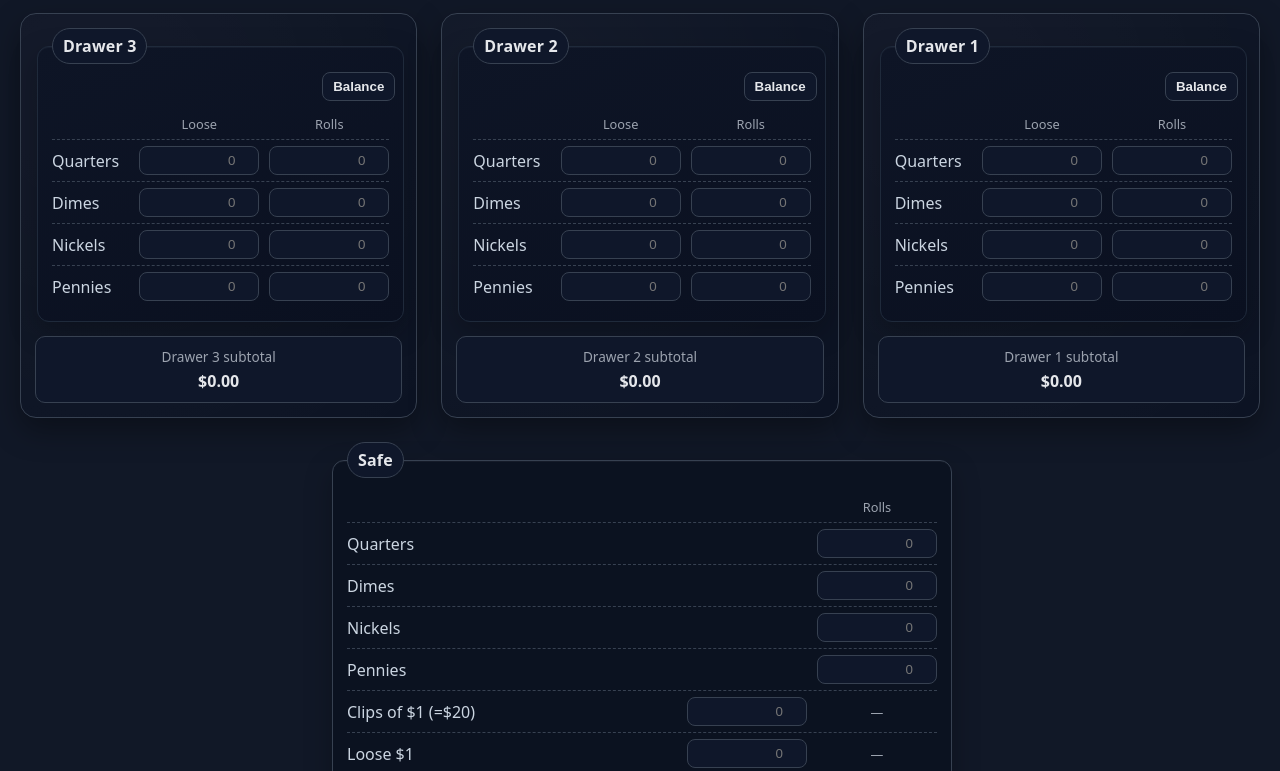
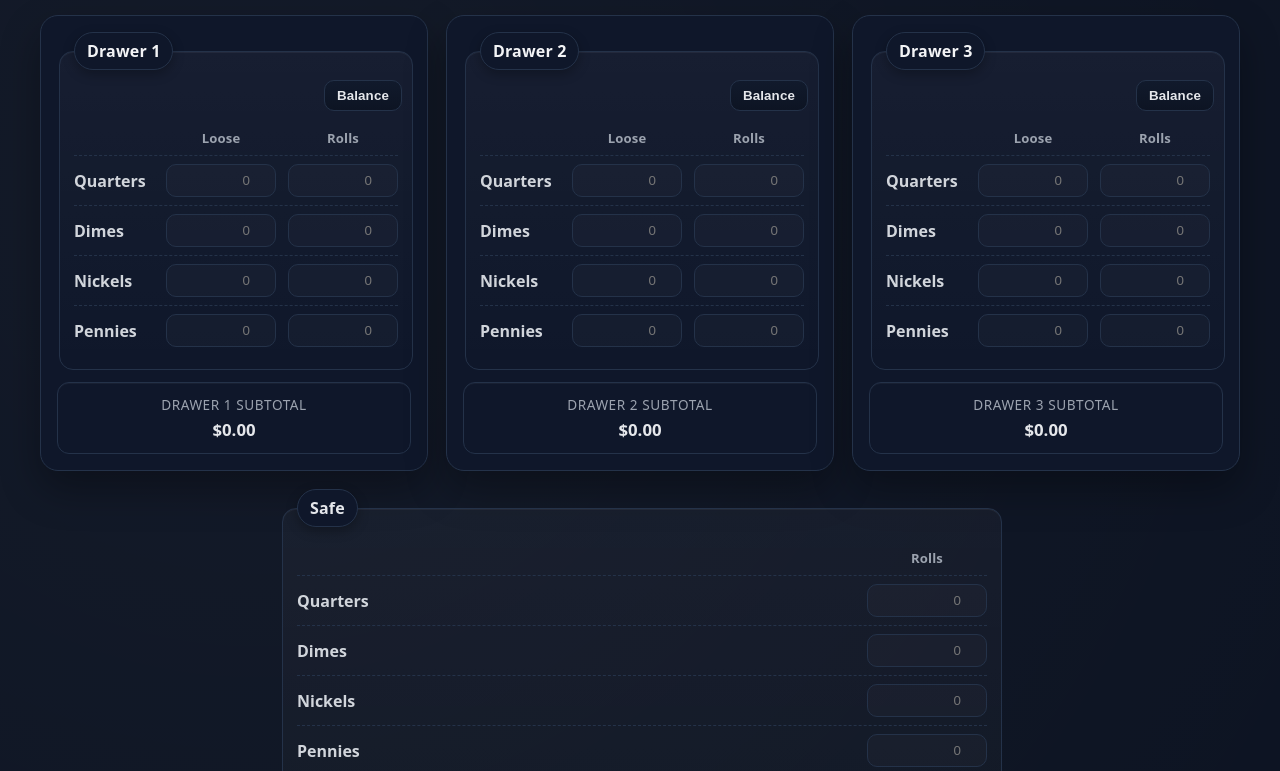
Before and after one commit to htmlarson/DateSticker, a plain HTML site: page count/index.html in a window 1280 px wide. Shown: the part 102-873 px from the top of the page. Drawn offline with Linux system fonts and the light colour scheme; no server answers.

Commit message:
Refine drawer layout styling

```diff
--- a/count/index.html
+++ b/count/index.html
@@ -5,60 +5,64 @@
   <meta name="viewport" content="width=device-width, initial-scale=1" />
   <title>Change Count</title>
   <style>
-    :root { --bg:#111827; --ink:#e5e7eb; --line:#374151; }
+    :root { --bg:#0b1221; --panel:#0f172a; --ink:#e5e7eb; --line:#243249; --muted:#9ca3af; }
     *{box-sizing:border-box}
-    body{margin:0;font-family:system-ui,-apple-system,Segoe UI,Roboto,Ubuntu,Cantarell,Noto Sans,sans-serif;background:var(--bg);color:var(--ink);padding:20px}
-    h1{margin:0 0 12px;text-align:center}
-    .wrap{display:grid;grid-template-columns:repeat(auto-fit,minmax(300px,1fr));gap:24px;align-items:start}
-    .colwrap{display:grid;gap:14px;height:100%;align-self:start;padding:14px;border:1px solid var(--line);border-radius:16px;background:radial-gradient(circle at 20% 20%,rgba(255,255,255,.04),rgba(255,255,255,0)),#0c1323;box-shadow:0 12px 30px rgba(0,0,0,.35)}
-    .colwrap--safe{grid-column:1/-1;max-width:620px;justify-self:center;width:100%;padding:0;background:none;border:0;box-shadow:none}
+    body{margin:0;font-family:system-ui,-apple-system,Segoe UI,Roboto,Ubuntu,Cantarell,Noto Sans,sans-serif;background:radial-gradient(circle at 20% 20%,rgba(255,255,255,.04),rgba(255,255,255,0)),var(--bg);color:var(--ink);padding:24px}
+    .page{max-width:1200px;margin:0 auto}
+    h1{margin:0 0 10px;text-align:center;letter-spacing:.01em}
+    .wrap{display:grid;grid-template-columns:repeat(auto-fit,minmax(320px,1fr));gap:18px;align-items:start;margin-top:10px}
+    .colwrap{display:grid;gap:12px;height:100%;align-self:start;padding:16px;border:1px solid var(--line);border-radius:18px;background:var(--panel);box-shadow:0 18px 40px rgba(0,0,0,.32)}
+    .colwrap--safe{grid-column:1/-1;max-width:720px;justify-self:center;width:100%;padding:0;background:none;border:0;box-shadow:none}
     @media (max-width:900px){.wrap{grid-template-columns:1fr}}
 
-    fieldset{border:1px solid var(--line);border-radius:12px;min-width:0;width:100%;background:#0b1220;box-shadow:inset 0 1px 0 rgba(255,255,255,.04),0 10px 28px rgba(0,0,0,.25)}
-    legend{padding:6px 10px;border:1px solid var(--line);border-radius:999px;font-weight:700;letter-spacing:.01em;background:#0f172a}
+    fieldset{border:1px solid var(--line);border-radius:14px;min-width:0;width:100%;background:linear-gradient(180deg,rgba(255,255,255,.03),rgba(255,255,255,0));box-shadow:inset 0 1px 0 rgba(255,255,255,.05)}
+    legend{padding:7px 12px;border:1px solid var(--line);border-radius:999px;font-weight:700;letter-spacing:.01em;background:var(--panel);box-shadow:0 4px 12px rgba(0,0,0,.28)}
 
     .col{padding:14px}
-    .drawer{background:linear-gradient(160deg,#0e1526 0%,#0a1020 100%);border-color:#1f2a3b}
+    .drawer legend{color:#f3f4f6}
     /* label | loose | rolls */
-    .row{display:grid;grid-template-columns:1fr 120px 120px;align-items:center;gap:10px;padding:6px 0;border-bottom:1px dashed var(--line)}
+    .row{display:grid;grid-template-columns:1fr 110px 110px;align-items:center;gap:12px;padding:8px 0;border-bottom:1px dashed var(--line)}
     .row:last-child{border-bottom:0}
     .row--safe-heading,.row--safe{grid-template-columns:1fr 120px}
-    label{color:#cbd5e1}
-    input[type=number]{width:120px;justify-self:end;padding:6px 8px;border-radius:8px;border:1px solid var(--line);background:#0f172a;color:var(--ink);text-align:right}
-    .hintcell{color:#9ca3af;font-size:.8rem;text-align:center}
+    label{color:#d1d5db;font-weight:600}
+    input[type=number]{width:100%;padding:8px 10px;border-radius:10px;border:1px solid var(--line);background:rgba(255,255,255,.02);color:var(--ink);text-align:right;transition:border-color .15s ease,box-shadow .15s ease}
+    input[type=number]:focus{outline:none;border-color:#60a5fa;box-shadow:0 0 0 3px rgba(96,165,250,.25)}
+    .hintcell{color:var(--muted);font-size:.82rem;text-align:center;font-weight:600;letter-spacing:.01em}
 
-    .totals-stack{display:grid;gap:8px}
-    .box{border:1px solid var(--line);border-radius:10px;padding:10px;text-align:center;background:#0f172a}
-    .label{display:block;color:#9ca3af;font-size:0.85rem;margin-bottom:4px}
-    .value{font-variant-numeric:tabular-nums;font-weight:700}
+    .totals-stack{display:grid;gap:10px}
+    .box{border:1px solid var(--line);border-radius:12px;padding:12px;text-align:center;background:var(--panel);box-shadow:inset 0 1px 0 rgba(255,255,255,.04)}
+    .label{display:block;color:var(--muted);font-size:0.85rem;margin-bottom:4px;text-transform:uppercase;letter-spacing:.04em}
+    .value{font-variant-numeric:tabular-nums;font-weight:800;font-size:1.05rem}
 
-    .controls{display:flex;gap:8px;align-items:center;justify-content:flex-end;margin:-6px -6px 8px 0}
-    button{background:#0f172a;border:1px solid var(--line);color:var(--ink);padding:6px 10px;border-radius:8px;font-weight:600;cursor:pointer}
-    button:hover{filter:brightness(1.15)}
+    .controls{display:flex;gap:8px;align-items:center;justify-content:flex-end;margin:-4px -4px 10px 0}
+    button{background:linear-gradient(180deg,#111a2c,#0d1423);border:1px solid var(--line);color:var(--ink);padding:7px 12px;border-radius:10px;font-weight:700;cursor:pointer;letter-spacing:.01em;transition:transform .08s ease,filter .15s ease}
+    button:hover{filter:brightness(1.1)}
+    button:active{transform:translateY(1px)}
     .toast{position:fixed;left:50%;bottom:20px;transform:translateX(-50%);background:#0f172a;border:1px solid var(--line);padding:8px 10px;border-radius:999px;color:#e5e7eb;z-index:100}
   </style>
 </head>
 <body>
+  <div class="page">
     <h1>Change Count</h1>
     <p style="text-align:center;color:#9ca3af;margin-top:4px;margin-bottom:18px;">Saved with key: <strong id="date-key"></strong></p>
     <div class="wrap">
-    <!-- Drawer 3 (left) -->
+      <!-- Drawer 1 -->
       <div class="colwrap">
-      <fieldset class="col drawer" aria-labelledby="d3-legend">
-        <legend id="d3-legend">Drawer 3</legend>
-        <div class="controls"><button type="button" data-balance="3">Balance</button></div>
+        <fieldset class="col drawer" aria-labelledby="d1-legend">
+          <legend id="d1-legend">Drawer 1</legend>
+          <div class="controls"><button type="button" data-balance="1">Balance</button></div>
           <div class="row">
             <span></span><div class="hintcell">Loose</div><div class="hintcell">Rolls</div>
           </div>
-        <div class="row"><label for="d3-q">Quarters</label><input id="d3-q" name="d3-q" type="number" min="0" step="1" inputmode="numeric" placeholder="0"><input id="d3-q-r" name="d3-q-r" type="number" min="0" step="1" inputmode="numeric" placeholder="0" tabindex="-1"></div>
-        <div class="row"><label for="d3-d">Dimes</label><input id="d3-d" name="d3-d" type="number" min="0" step="1" inputmode="numeric" placeholder="0"><input id="d3-d-r" name="d3-d-r" type="number" min="0" step="1" inputmode="numeric" placeholder="0" tabindex="-1"></div>
-        <div class="row"><label for="d3-n">Nickels</label><input id="d3-n" name="d3-n" type="number" min="0" step="1" inputmode="numeric" placeholder="0"><input id="d3-n-r" name="d3-n-r" type="number" min="0" step="1" inputmode="numeric" placeholder="0" tabindex="-1"></div>
-        <div class="row"><label for="d3-p">Pennies</label><input id="d3-p" name="d3-p" type="number" min="0" step="1" inputmode="numeric" placeholder="0"><input id="d3-p-r" name="d3-p-r" type="number" min="0" step="1" inputmode="numeric" placeholder="0" tabindex="-1"></div>
+          <div class="row"><label for="d1-q">Quarters</label><input id="d1-q" name="d1-q" type="number" min="0" step="1" inputmode="numeric" placeholder="0"><input id="d1-q-r" name="d1-q-r" type="number" min="0" step="1" inputmode="numeric" placeholder="0" tabindex="-1"></div>
+          <div class="row"><label for="d1-d">Dimes</label><input id="d1-d" name="d1-d" type="number" min="0" step="1" inputmode="numeric" placeholder="0"><input id="d1-d-r" name="d1-d-r" type="number" min="0" step="1" inputmode="numeric" placeholder="0" tabindex="-1"></div>
+          <div class="row"><label for="d1-n">Nickels</label><input id="d1-n" name="d1-n" type="number" min="0" step="1" inputmode="numeric" placeholder="0"><input id="d1-n-r" name="d1-n-r" type="number" min="0" step="1" inputmode="numeric" placeholder="0" tabindex="-1"></div>
+          <div class="row"><label for="d1-p">Pennies</label><input id="d1-p" name="d1-p" type="number" min="0" step="1" inputmode="numeric" placeholder="0"><input id="d1-p-r" name="d1-p-r" type="number" min="0" step="1" inputmode="numeric" placeholder="0" tabindex="-1"></div>
         </fieldset>
-      <div class="box"><span class="label">Drawer 3 subtotal</span><span class="value" id="t3">$0.00</span></div>
+        <div class="box"><span class="label">Drawer 1 subtotal</span><span class="value" id="t1">$0.00</span></div>
       </div>
 
-    <!-- Drawer 2 (middle) -->
+      <!-- Drawer 2 -->
       <div class="colwrap">
         <fieldset class="col drawer" aria-labelledby="d2-legend">
           <legend id="d2-legend">Drawer 2</legend>
@@ -74,20 +78,20 @@
         <div class="box"><span class="label">Drawer 2 subtotal</span><span class="value" id="t2">$0.00</span></div>
       </div>
 
-    <!-- Drawer 1 (right) -->
+      <!-- Drawer 3 -->
       <div class="colwrap">
-      <fieldset class="col drawer" aria-labelledby="d1-legend">
-        <legend id="d1-legend">Drawer 1</legend>
-        <div class="controls"><button type="button" data-balance="1">Balance</button></div>
+        <fieldset class="col drawer" aria-labelledby="d3-legend">
+          <legend id="d3-legend">Drawer 3</legend>
+          <div class="controls"><button type="button" data-balance="3">Balance</button></div>
           <div class="row">
             <span></span><div class="hintcell">Loose</div><div class="hintcell">Rolls</div>
           </div>
-        <div class="row"><label for="d1-q">Quarters</label><input id="d1-q" name="d1-q" type="number" min="0" step="1" inputmode="numeric" placeholder="0"><input id="d1-q-r" name="d1-q-r" type="number" min="0" step="1" inputmode="numeric" placeholder="0" tabindex="-1"></div>
-        <div class="row"><label for="d1-d">Dimes</label><input id="d1-d" name="d1-d" type="number" min="0" step="1" inputmode="numeric" placeholder="0"><input id="d1-d-r" name="d1-d-r" type="number" min="0" step="1" inputmode="numeric" placeholder="0" tabindex="-1"></div>
-        <div class="row"><label for="d1-n">Nickels</label><input id="d1-n" name="d1-n" type="number" min="0" step="1" inputmode="numeric" placeholder="0"><input id="d1-n-r" name="d1-n-r" type="number" min="0" step="1" inputmode="numeric" placeholder="0" tabindex="-1"></div>
-        <div class="row"><label for="d1-p">Pennies</label><input id="d1-p" name="d1-p" type="number" min="0" step="1" inputmode="numeric" placeholder="0"><input id="d1-p-r" name="d1-p-r" type="number" min="0" step="1" inputmode="numeric" placeholder="0" tabindex="-1"></div>
+          <div class="row"><label for="d3-q">Quarters</label><input id="d3-q" name="d3-q" type="number" min="0" step="1" inputmode="numeric" placeholder="0"><input id="d3-q-r" name="d3-q-r" type="number" min="0" step="1" inputmode="numeric" placeholder="0" tabindex="-1"></div>
+          <div class="row"><label for="d3-d">Dimes</label><input id="d3-d" name="d3-d" type="number" min="0" step="1" inputmode="numeric" placeholder="0"><input id="d3-d-r" name="d3-d-r" type="number" min="0" step="1" inputmode="numeric" placeholder="0" tabindex="-1"></div>
+          <div class="row"><label for="d3-n">Nickels</label><input id="d3-n" name="d3-n" type="number" min="0" step="1" inputmode="numeric" placeholder="0"><input id="d3-n-r" name="d3-n-r" type="number" min="0" step="1" inputmode="numeric" placeholder="0" tabindex="-1"></div>
+          <div class="row"><label for="d3-p">Pennies</label><input id="d3-p" name="d3-p" type="number" min="0" step="1" inputmode="numeric" placeholder="0"><input id="d3-p-r" name="d3-p-r" type="number" min="0" step="1" inputmode="numeric" placeholder="0" tabindex="-1"></div>
         </fieldset>
-      <div class="box"><span class="label">Drawer 1 subtotal</span><span class="value" id="t1">$0.00</span></div>
+        <div class="box"><span class="label">Drawer 3 subtotal</span><span class="value" id="t3">$0.00</span></div>
       </div>
 
       <!-- Safe -->
@@ -115,6 +119,7 @@
         </div>
       </div>
     </div>
+  </div>
 
   <script>
     (async function(){
@@ -127,7 +132,7 @@
       const safeCoinKeys = keys;
       const safeBillKeys = ['clip1','1','5','10','20','50','100'];
       const safeBillValuesC = { clip1: 2000, '1': 100, '5': 500, '10': 1000, '20': 2000, '50': 5000, '100': 10000 };
-      const drawers = [3,2,1];
+      const drawers = [1,2,3];
 
       const dateKey = new Date().toISOString().slice(0, 10); // YYYY-MM-DD
       $('#date-key').textContent = dateKey;
@@ -197,14 +202,16 @@
       }
 
       function calc(){
-        // returns totals in cents for each drawer [d3,d2,d1]
-        const totalsC = [0,0,0];
+        const drawerTotalsC = { 1:0, 2:0, 3:0 };
         idsByDrawer.forEach((pairs, di)=>{
+          const drawerNum = drawers[di];
+          let subtotal = 0;
           pairs.forEach(([looseId, rollId], i)=>{
             const loose = readInt(document.getElementById(looseId));
             const rolls = readInt(document.getElementById(rollId));
-            totalsC[di] += loose * valuesC[i] + rolls * rollC[i];
+            subtotal += loose * valuesC[i] + rolls * rollC[i];
           });
+          drawerTotalsC[drawerNum] = subtotal;
         });
 
         let safeTotalC = 0;
@@ -217,15 +224,16 @@
           safeTotalC += count * safeBillValuesC[k];
         });
 
-        const grandTotalC = totalsC.reduce((a,b)=>a+b,0) + safeTotalC;
+        const drawersTotalC = drawers.reduce((acc, d)=> acc + drawerTotalsC[d], 0);
+        const grandTotalC = drawersTotalC + safeTotalC;
 
         // render
-        $('#t3').textContent = fmt(totalsC[0]);
-        $('#t2').textContent = fmt(totalsC[1]);
-        $('#t1').textContent = fmt(totalsC[2]);
+        $('#t1').textContent = fmt(drawerTotalsC[1]);
+        $('#t2').textContent = fmt(drawerTotalsC[2]);
+        $('#t3').textContent = fmt(drawerTotalsC[3]);
         $('#ts').textContent = fmt(safeTotalC);
         $('#tall').textContent = fmt(grandTotalC);
-        return { totalsC, safeTotalC, grandTotalC };
+        return { drawerTotalsC, safeTotalC, grandTotalC };
       }
 
       function selectOnFocus(e){ e.target.select(); }
@@ -270,10 +278,9 @@
       // Balance (round down to whole dollars by removing loose coins only)
       document.querySelectorAll('[data-balance]').forEach(btn => {
         btn.addEventListener('click', () => {
-          const drawerNum = parseInt(btn.getAttribute('data-balance'), 10); // 3/2/1
-          const di = drawers.indexOf(drawerNum); // 0/1/2
-          const totalsC = calc();
-          let cents = totalsC[di] % 100; // amount to remove
+          const drawerNum = parseInt(btn.getAttribute('data-balance'), 10);
+          const { drawerTotalsC } = calc();
+          let cents = drawerTotalsC[drawerNum] % 100; // amount to remove
           if (cents === 0) { toast('Already whole dollars.'); return; }
 
           // Current loose counts for this drawer
```
Lines whose indentation alone changed are shown as unchanged.
